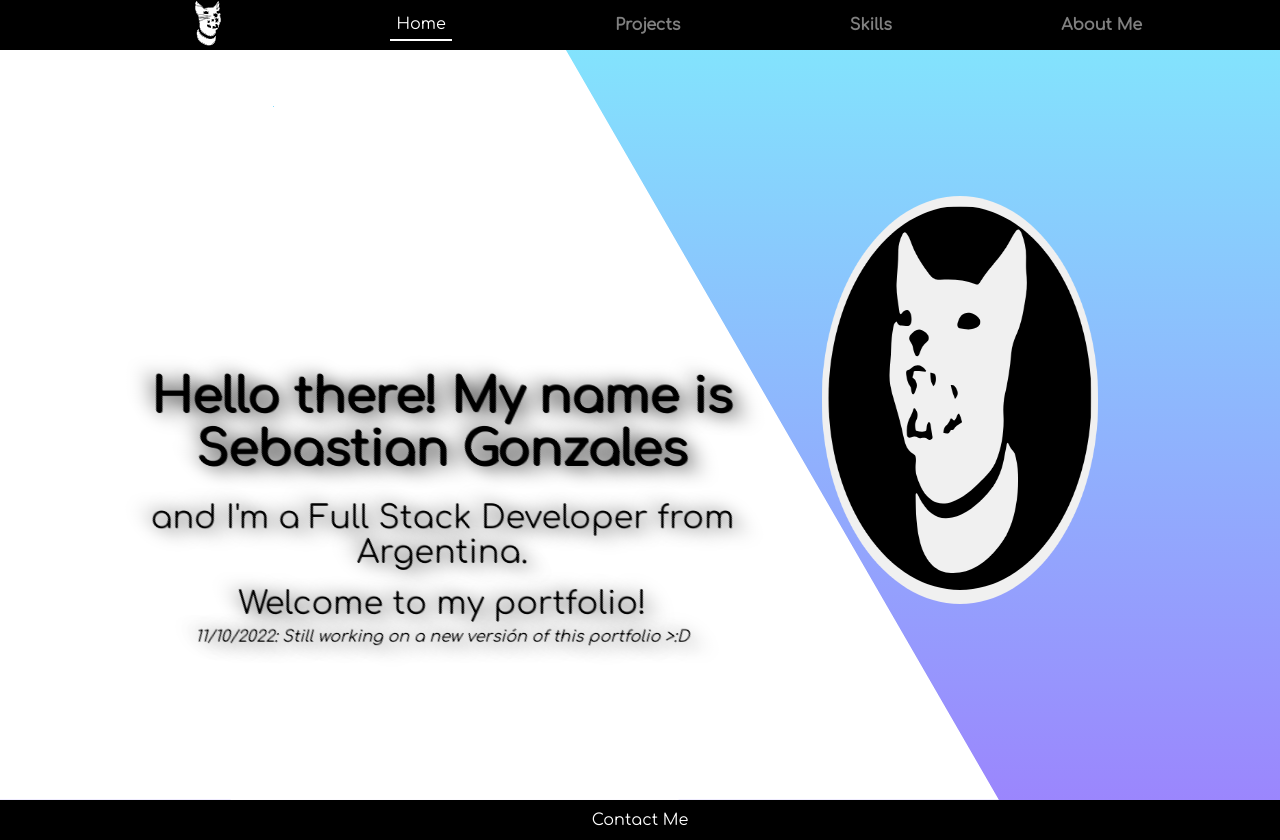
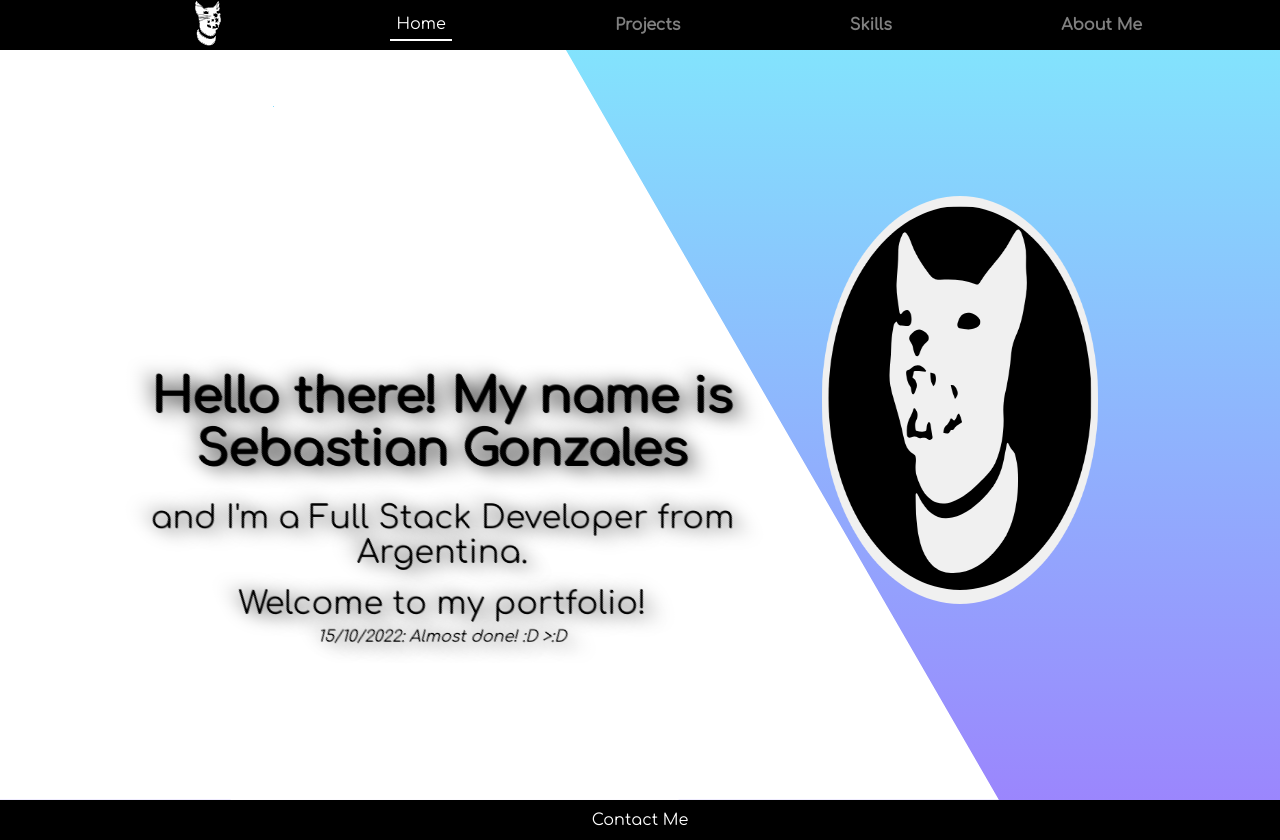
Before and after one commit to asgonzales/portfolio, a React (Create React App) app: page / in a window 1280 px wide. Built offline with nearby package versions, Linux system fonts and the light colour scheme.

Commit message:
update status

```diff
--- a/src/components/Cards/HomeCard/HomeCard.jsx
+++ b/src/components/Cards/HomeCard/HomeCard.jsx
@@ -17,7 +17,7 @@ export default function HomeCard () {
             <h3>Hello there! My name is Sebastian Gonzales</h3>
             <p>and I'm a Full Stack Developer from Argentina.</p>
             <p>Welcome to my portfolio!</p>
-            <span>11/10/2022: Still working on a new versión of this portfolio {'>:D'}</span>
+            <span>15/10/2022: Almost done! :D {'>:D'}</span>
         </div>
     )
 }
```
